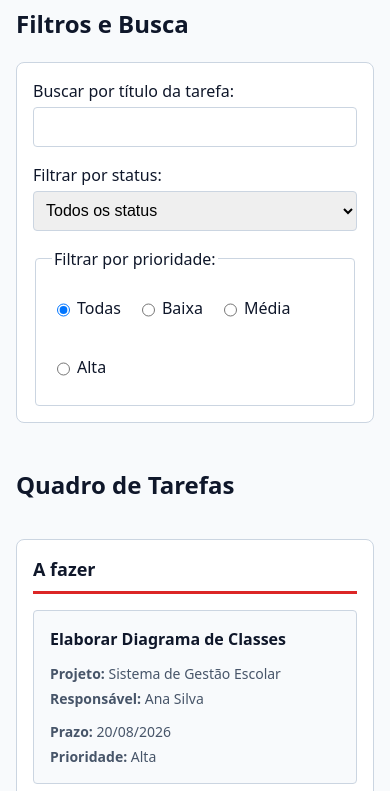
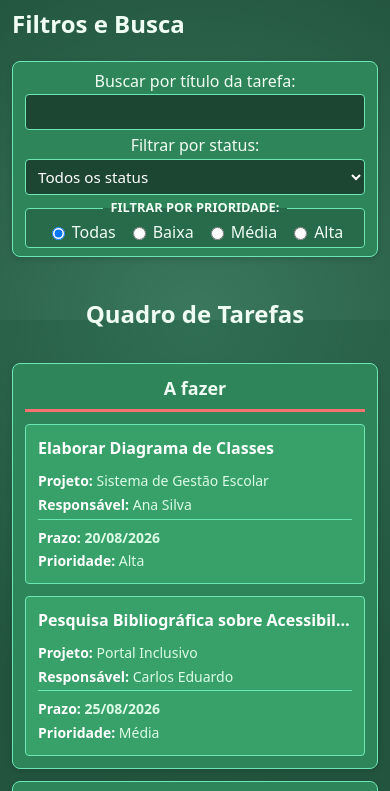
Before and after one commit to joaogabrieldlm/JoaoGabrielDeLimaMoura-DESENVOLVIMENTO-FRONT-END, a plain HTML site: page index.html in a window 390 px wide. Shown: the part 102-893 px from the top of the page. Drawn offline with Linux system fonts and the light colour scheme; a script that the page names is missing; files whose address does not match are found by name.

Commit message:
style(css): aplica tema visao noturna tatico e ajusta layout do formulario
- Implementada a paleta Visão Noturna de Alto Contraste (High-Gain NVG) no styles.css.
- Redimensionado o formulário de busca/filtros para ocupar 100% da largura (eixo X) e reduzida a altura vertical (eixo Y).
- Centralizados os elementos e labels do formulário de filtros para melhor alinhamento visual.
- Mantidas as regras de responsividade com CSS Grid e Flexbox para suporte a múltiplos tamanhos de tela.

```diff
--- a/styles.css
+++ b/styles.css
@@ -1,24 +1,33 @@
 :root {
+  /* Paleta Visão Noturna Clara (High-Brightness Tactical Green) */
+  --color-bg: #22543d;             /* Fundo verde-militar médio */
+  --color-surface: #2f855a;        /* Painel e colunas em verde tático claro */
+  --color-surface-card: #38a169;   /* Cartões em verde-folha brilhante */
 
-  --color-bg: #f8fafc;
-  --color-surface: #ffffff;
-  --color-text: #0f172a;
-  --color-text-muted: #475569;
-  --color-border: #cbd5e1;
-  --color-focus: #2563eb;
+  --color-text: #f0fdf4;            /* Texto e títulos em branco fósforo brilhante */
+  --color-text-muted: #dcfce7;      /* Texto secundário em verde claríssimo */
+  --color-border: #6ee7b7;          /* Bordas em verde-menta luminoso */
+  --color-focus: #a7f3d0;           /* Foco da lente */
 
-  --status-a-fazer: #dc2626;
-  --status-em-andamento: #d97706;
-  --status-revisao: #2563eb;
-  --status-concluido: #16a34a;
+  /* Cores de Status */
+  --status-a-fazer: #f87171;        /* Vermelho suave */
+  --status-em-andamento: #facc15;   /* Amarelo tático */
+  --status-revisao: #38bdf8;        /* Azul vibrante */
+  --status-concluido: #4ade80;      /* Verde fósforo */
 
+  /* Espaçamentos ajustados para menor altura */
+  --space-xs: 0.25rem;
   --space-sm: 0.5rem;
-  --space-md: 1rem;
-  --space-lg: 1.5rem;
+  --space-md: 0.75rem;
+  --space-lg: 1.25rem;
 
-
+  /* Raios de Borda */
   --radius-sm: 0.25rem;
   --radius-md: 0.5rem;
+
+  /* Efeito de Iluminação */
+  --glow-soft: 0 0 10px rgba(110, 231, 183, 0.4);
+  --glow-card: 0 2px 6px rgba(0, 0, 0, 0.15);
 }
 
 *,
@@ -31,56 +40,101 @@
   margin: 0;
   padding: var(--space-md);
   background-color: var(--color-bg);
+  background-image:
+    radial-gradient(circle at center, rgba(110, 231, 183, 0.2) 0%, rgba(34, 84, 61, 0.95) 85%),
+    linear-gradient(rgba(255, 255, 255, 0.05) 50%, rgba(0, 0, 0, 0.05) 50%);
+  background-size: 100% 100%, 100% 4px;
+  background-attachment: fixed;
   color: var(--color-text);
   font-family: system-ui, -apple-system, BlinkMacSystemFont, 'Segoe UI', Roboto, sans-serif;
-  line-height: 1.5;
+  line-height: 1.4;
 }
 
+/* Cabeçalho Centralizado */
 h1 {
   font-size: clamp(1.5rem, 1rem + 1.5vw, 2.25rem);
   margin-top: 0;
   margin-bottom: var(--space-md);
+  text-transform: uppercase;
+  letter-spacing: 1px;
+  font-weight: 700;
+  border-bottom: 2px solid var(--color-border);
+  padding-bottom: var(--space-sm);
+  color: var(--color-text);
+  text-shadow: 0 0 8px rgba(110, 231, 183, 0.4);
+  text-align: center;
 }
 
 :focus-visible {
-  outline: 3px solid var(--color-focus);
+  outline: 2px solid var(--color-focus);
   outline-offset: 2px;
+  box-shadow: var(--glow-soft);
 }
 
-input,
+/* Campos de Entrada Compactos */
+input[type="search"],
 select,
 button {
-  min-height: 2.5rem;
-  font-size: 1rem;
-  padding: var(--space-sm);
+  height: 2.25rem; /* Eixo Y mais curto */
+  font-size: 0.95rem;
+  padding: 0 var(--space-sm);
+  background-color: #1c4532;
+  color: #ffffff;
   border: 1px solid var(--color-border);
   border-radius: var(--radius-sm);
+  font-family: inherit;
+  width: 100%; /* Preenche todo o eixo X */
 }
 
+input:focus,
+select:focus {
+  border-color: var(--color-focus);
+  box-shadow: var(--glow-soft);
+}
+
+/* FORMULÁRIO: Preenche 100% do Eixo X, Curto no Eixo Y e Conteúdo Centralizado */
 form {
+  width: 100%; /* Ocupa toda a largura da tela/container */
   display: flex;
   flex-direction: column;
-  gap: var(--space-md);
+  align-items: center; /* Centraliza o conteúdo interno */
+  gap: var(--space-xs); /* Eixo Y mais curto */
   background-color: var(--color-surface);
-  padding: var(--space-md);
+  padding: var(--space-sm) var(--space-md); /* Menos padding vertical (eixo Y) */
   border: 1px solid var(--color-border);
   border-radius: var(--radius-md);
   margin-bottom: var(--space-lg);
+  box-shadow: var(--glow-card);
 }
 
 form > div {
+  width: 100%;
   display: flex;
   flex-direction: column;
-  gap: 0.25rem;
+  align-items: center; /* Centraliza labels e inputs */
+  text-align: center;
+  gap: 0.15rem;
 }
 
 fieldset {
+  width: 100%;
   border: 1px solid var(--color-border);
   border-radius: var(--radius-sm);
-  padding: var(--space-md);
+  padding: var(--space-xs) var(--space-sm); /* Compacto verticalmente */
   display: flex;
+  justify-content: center; /* Centraliza as opções do radio button */
   flex-wrap: wrap;
   gap: var(--space-md);
+  background-color: rgba(28, 69, 50, 0.4);
+}
+
+legend {
+  color: var(--color-text);
+  padding: 0 var(--space-sm);
+  font-size: 0.8rem;
+  font-weight: 700;
+  text-transform: uppercase;
+  text-align: center;
 }
 
 fieldset > div {
@@ -89,10 +143,23 @@
   gap: 0.25rem;
 }
 
+/* Região Viva de Acessibilidade / Status */
+#regiao-status {
+  margin-bottom: var(--space-md);
+  font-weight: 700;
+  color: var(--color-text);
+  text-align: center;
+}
+
+/* Layout das Colunas */
 main > section[aria-labelledby="quadro-titulo"] {
   display: flex;
   flex-direction: column;
   gap: var(--space-md);
+}
+
+main > section[aria-labelledby="quadro-titulo"] > h2 {
+  text-align: center;
 }
 
 main > section[aria-labelledby="quadro-titulo"] > section {
@@ -104,8 +171,10 @@
   border-radius: var(--radius-md);
   padding: var(--space-md);
   min-width: 0;
+  box-shadow: var(--glow-card);
 }
 
+/* Borda por coluna */
 section[aria-labelledby="col-a-fazer"] h3 { border-bottom: 3px solid var(--status-a-fazer); }
 section[aria-labelledby="col-em-andamento"] h3 { border-bottom: 3px solid var(--status-em-andamento); }
 section[aria-labelledby="col-em-revisao"] h3 { border-bottom: 3px solid var(--status-revisao); }
@@ -115,6 +184,9 @@
   margin: 0;
   padding-bottom: var(--space-sm);
   font-size: 1.125rem;
+  font-weight: 700;
+  color: var(--color-text);
+  text-align: center;
 }
 
 ul {
@@ -126,25 +198,34 @@
   gap: var(--space-md);
 }
 
+/* Cartões */
 article {
   display: flex;
   flex-direction: column;
   gap: 0.25rem;
-  background-color: var(--color-bg);
+  background-color: var(--color-surface-card);
   border: 1px solid var(--color-border);
   border-radius: var(--radius-sm);
   padding: var(--space-md);
   min-width: 0;
+  transition: transform 0.2s ease, border-color 0.2s ease;
 }
+
+article:hover {
+  transform: translateY(-2px);
+  border-color: #ffffff;
+  box-shadow: var(--glow-soft);
+}
+
 article h4 {
   margin: 0 0 var(--space-sm) 0;
   font-size: 1rem;
   flex: 1 1 auto;
-
   min-width: 0;
   overflow: hidden;
   text-overflow: ellipsis;
   white-space: nowrap;
+  color: #ffffff;
 }
 
 article p {
@@ -153,26 +234,29 @@
   color: var(--color-text-muted);
 }
 
+article p strong {
+  color: #ffffff;
+}
+
 article p:has(time) {
   margin-top: auto;
   padding-top: var(--space-sm);
-  font-weight: 500;
+  font-weight: 600;
+  border-top: 1px solid var(--color-border);
 }
 
+/* Rodapé */
 footer {
   margin-top: var(--space-lg);
   padding-top: var(--space-md);
   border-top: 1px solid var(--color-border);
   font-size: 0.875rem;
   color: var(--color-text-muted);
+  text-align: center;
 }
 
+/* Responsividade Mantida */
 @media (min-width: 640px) {
-  form {
-    flex-direction: row;
-    align-items: flex-end;
-  }
-
   main > section[aria-labelledby="quadro-titulo"] {
     display: grid;
     grid-template-columns: repeat(2, 1fr);
```
